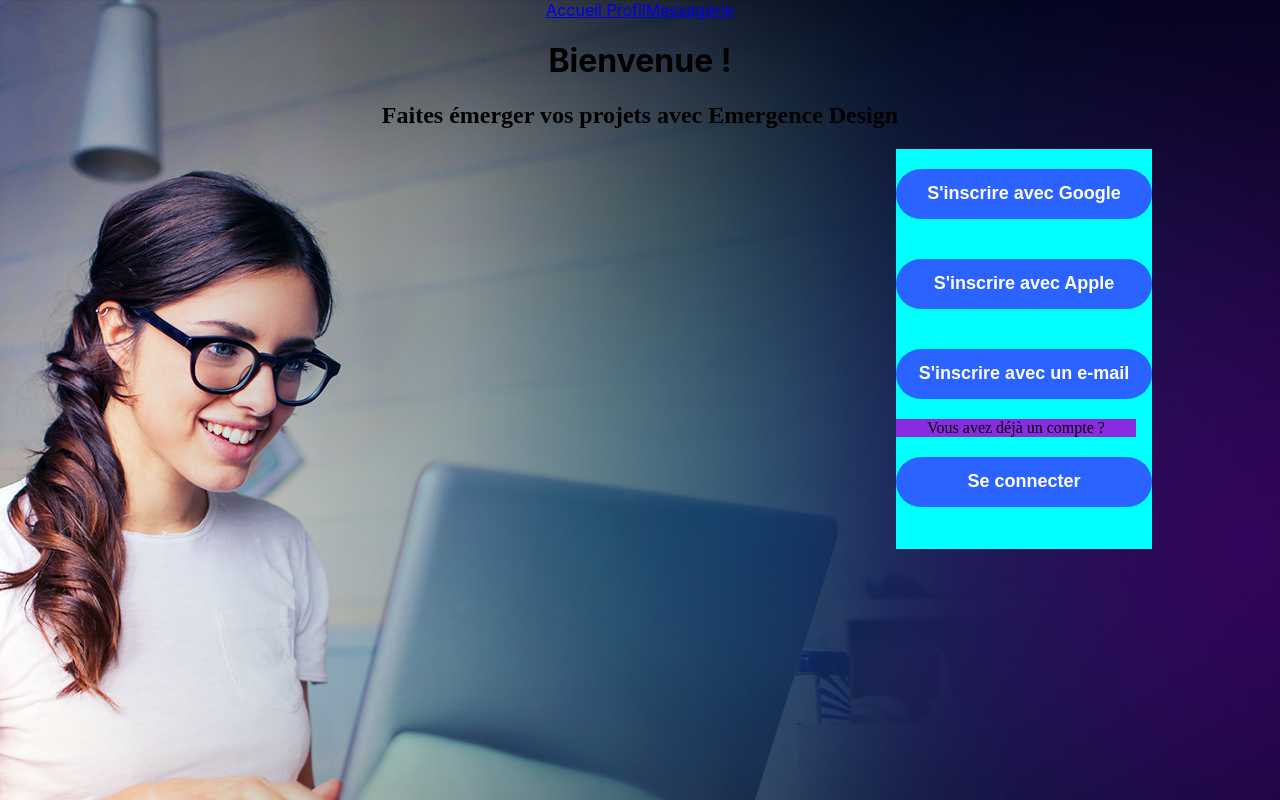
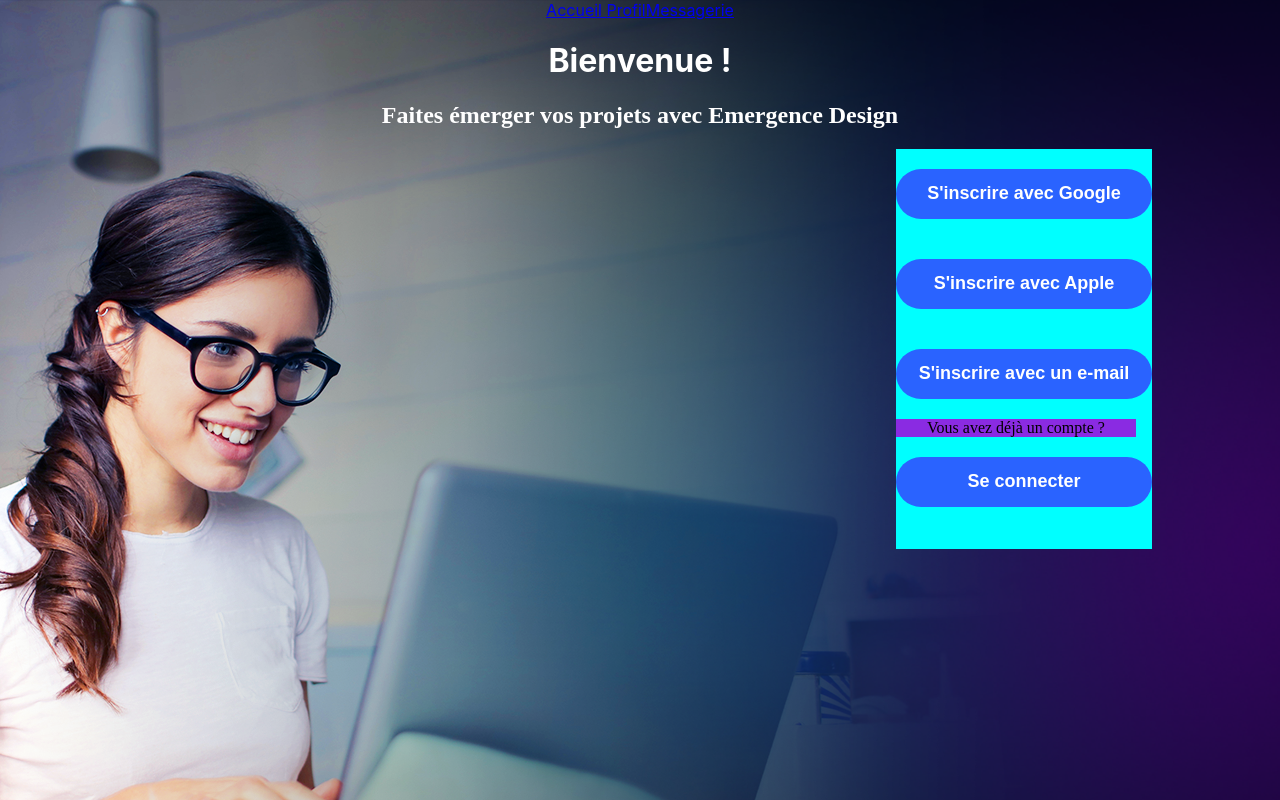
Before and after one commit to Svvmy/projet-emergence, a React (Create React App) app in the folder emergence/: page / in a window 1280 px wide. Built offline with nearby package versions, Linux system fonts and the light colour scheme.

Commit message:
couleur Auth

```diff
--- a/emergence/src/components/Auth/Authentification.css
+++ b/emergence/src/components/Auth/Authentification.css
@@ -38,3 +38,11 @@ label{
     width: 240px;
     background-color: blueviolet;
 }
+
+h1{
+    color: white;
+}
+
+h2{
+    color: white;
+}
```
